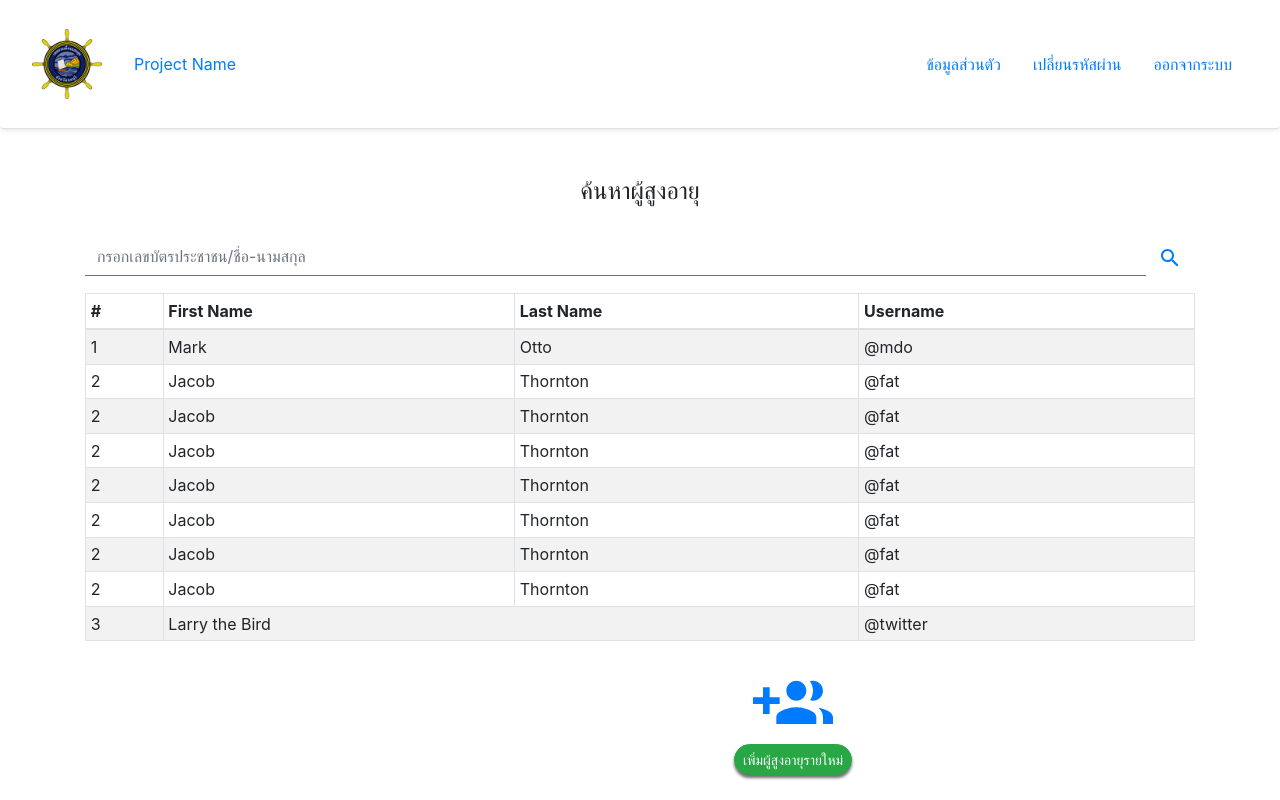
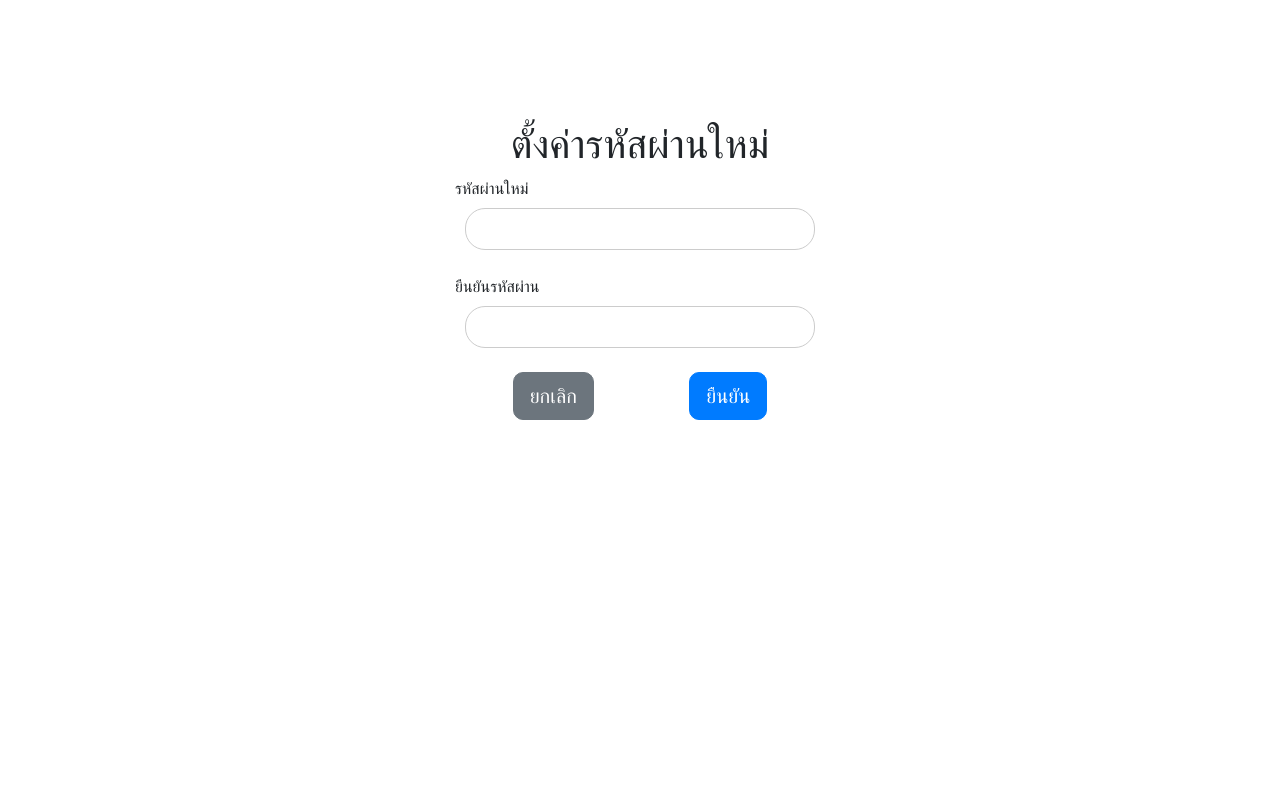
Before and after one commit to Thanawat-git/HealthCareProject, a React (Create React App) app in the folder health-care-application/: page /resetpassword in a window 1280 px wide. Built offline with nearby package versions, Linux system fonts and the light colour scheme.

Commit message:
reset password

```diff
--- a/health-care-application/src/App.js
+++ b/health-care-application/src/App.js
@@ -4,21 +4,28 @@ import Login from "./components/login/login";
 import Header from "./components/header/header";
 import HomeBody from "./components/home-body/home-body";
 
-import { BrowserRouter as Router, Switch, Route } from "react-router-dom";
+import { BrowserRouter as Router, Switch, Route, Redirect } from "react-router-dom";
 import { Container, Button, Row, Col } from "react-bootstrap";
 import VerifyIdentity from "./components/verify-identity/verify-identity";
+import ResetPassword from "./components/reset-password/reset-password"
 
 export default class App extends Component {
+  redirectToLogin = ()=>{
+    return <Redirect to="/login"/>
+  }
   render() {
     return (
       <Router>
         <Switch>
+          <Route path="/resetpassword" component={ResetPassword} />
           <Route path="/verify" component={VerifyIdentity}></Route>
           <Route path="/login" component={Login}></Route>
-          <Route path="/">
+          <Route path="/home">
             <Header />
             <HomeBody />
           </Route>
+          <Route exact={true} path="/" component={this.redirectToLogin}></Route>
+          <Route exact={true} path="*" component={this.redirectToLogin}></Route> {/* Unknow path */}
         </Switch>
       </Router>
     );
--- a/health-care-application/src/components/login/login.js
+++ b/health-care-application/src/components/login/login.js
@@ -54,14 +54,19 @@ class Login extends Component {
                   placeholder="รหัสผ่าน"
                   required
                 ></FormControl>
-                <NavLink className="forget-pw text-muted" href="#">
+                <Button
+                  onClick={()=>this.props.history.push("/verify")}
+                  className="forget-pw text-muted"
+                  size="sm"
+                  variant="link"
+                >
                   ลืมรหัวผ่าน?
-                </NavLink>
+                </Button>
                 <br />
               </FormGroup>
             </Col>
             <Button
-              // onClick={this.onClickValidate}
+              onClick={()=>this.props.history.push("/home")}
               color="primary"
               className="mx-auto d-block"
               style={{ borderRadius: 20 }}
--- a/health-care-application/src/components/reset-password/reset-password.js
+++ b/health-care-application/src/components/reset-password/reset-password.js
@@ -1,9 +1,56 @@
 import React, { Component } from 'react';
-import './reset-password.css'
+import '../verify-identity/verify-identity.css'
+import {
+  Container,
+  Form,
+  Button,
+  Col,
+  FormControl,
+  ButtonToolbar,
+} from "react-bootstrap";
 
 class ResetPassword extends Component {
   render() {
-    return <div>ResetPassword</div>;
+    return (
+      <Container>
+        <br />
+        <br />
+        <br />
+        <br />
+        <br />
+        <Col></Col>
+        <Col>
+          <h1 className="titel">ตั้งค่ารหัสผ่านใหม่</h1>
+          <Form className="form-verify mx-auto">
+            <Form.Label>รหัสผ่านใหม่</Form.Label>
+            <FormControl
+              type="text"
+              minLength="13"
+              maxLength="13"
+              required
+            ></FormControl>
+            <br />
+            <Form.Label>ยืนยันรหัสผ่าน</Form.Label>
+            <Form.Control type="text" required></Form.Control>
+            <br />
+            <ButtonToolbar>
+              <Button
+                onClick={()=>this.props.history.push("/login")}
+                size="lg"
+                className="bt-verify mx-auto d-block"
+                variant="secondary"
+              >
+                ยกเลิก
+              </Button>
+              <Button size="lg" className="bt-verify mx-auto d-block">
+                ยืนยัน
+              </Button>
+            </ButtonToolbar>
+          </Form>
+        </Col>
+        <Col></Col>
+      </Container>
+    );
   }
 }
 
--- a/health-care-application/src/components/verify-identity/verify-identity.js
+++ b/health-care-application/src/components/verify-identity/verify-identity.js
@@ -34,10 +34,19 @@ class VerifyIdentity extends Component {
             <Form.Control type="date" required></Form.Control>
             <br />
             <ButtonToolbar>
-              <Button size="lg" className="bt-verify mx-auto d-block" variant="secondary">
+              <Button
+                onClick={()=>this.props.history.goBack()}
+                size="lg"
+                className="bt-verify mx-auto d-block"
+                variant="secondary"
+              >
                 ยกเลิก
               </Button>
-              <Button size="lg" className="bt-verify mx-auto d-block">ยืนยัน</Button>
+              <Button
+              onClick={()=>this.props.history.push("/resetpassword")}
+              size="lg" className="bt-verify mx-auto d-block">
+                ยืนยัน
+              </Button>
             </ButtonToolbar>
           </Form>
         </Col>
```
